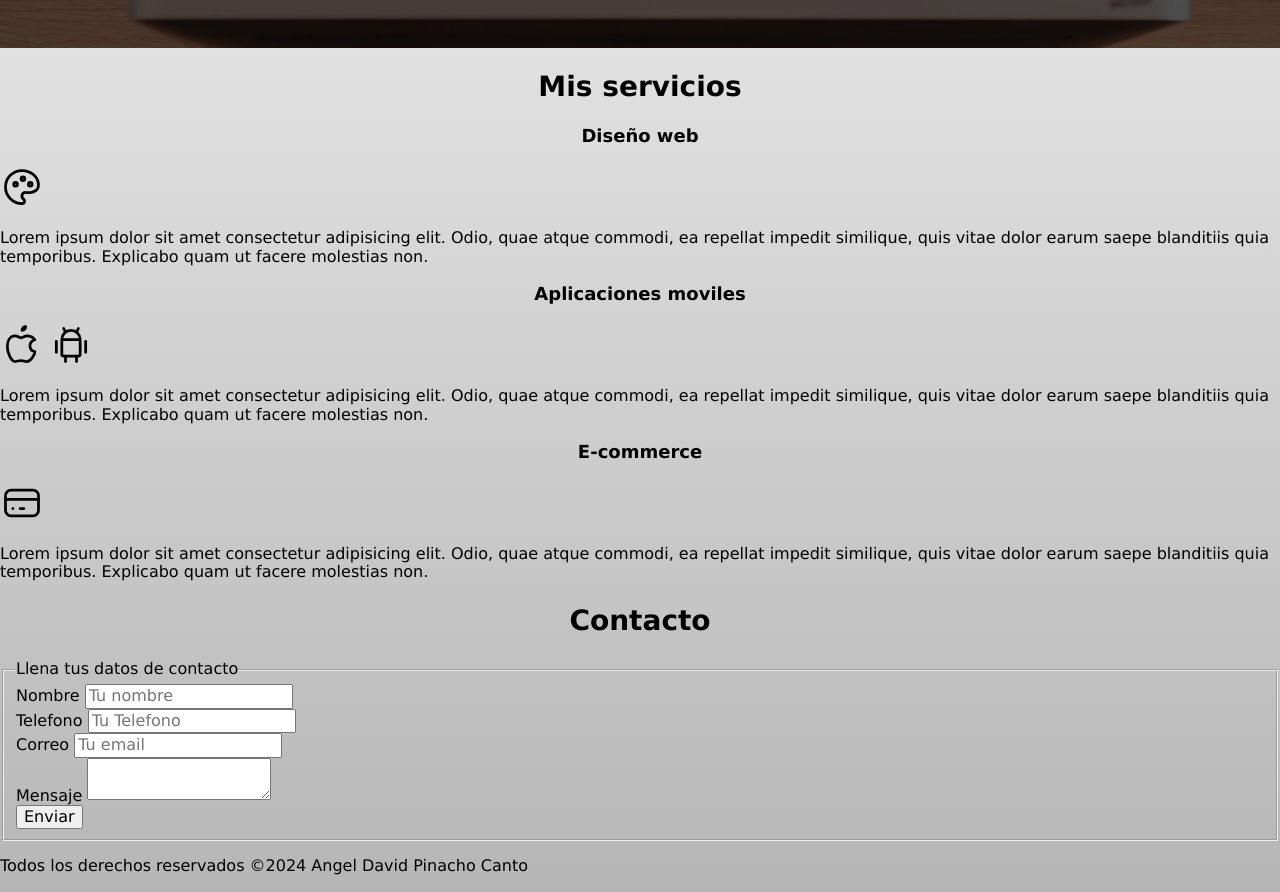
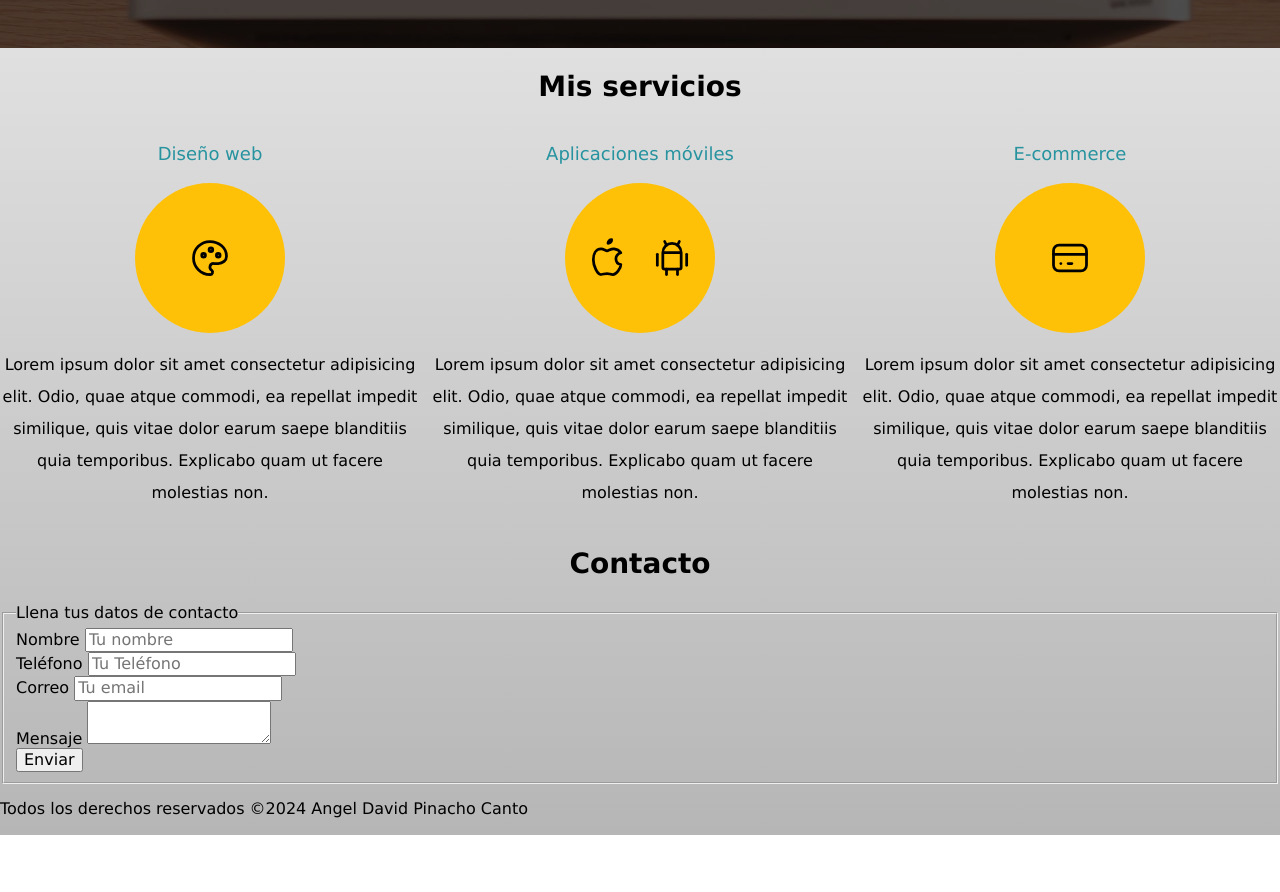
Before and after one commit to angl10/Proyecto, a plain HTML site: page index.html in a window 1280 px wide. Shown: the part 540-1432 px from the top of the page. After the commit the page ends 1375 px from the top, so only its background shows below. Drawn offline with Linux system fonts and the light colour scheme.

Commit message:
Mis servicios terminados

```diff
--- a/CSS/style.css
+++ b/CSS/style.css
@@ -12,7 +12,7 @@ html{
 }
 body{
     font-size: 16px;
-    font-family: 'Lucida Sans';
+    font-family:Verdana, Geneva, Tahoma, sans-serif;
     background: linear-gradient(to top, var(--grissClaro) 0%, var(--blanco) 100%);
 }
 
@@ -130,3 +130,38 @@ mas especifico o mas definido*/
         width: 70%;
     }
 }
+
+
+/* Servicios */
+@media (min-width: 768px) {
+    .servicios{
+        display: grid;
+        /*Esta propiedad define el área de las columnas y la funcion repeat() repite 3 veces*/
+        grid-template-columns: repeat(3, 1fr);
+        column-gap: 1rem; /*Espacio entre columnas*/
+
+    }
+}
+.servicio{
+    display: flex;
+    flex-direction: column;
+    align-items: center;
+}
+.servicio h3{
+    color: var(--secundario);
+    font-weight: normal;
+}
+.servicio p{
+    text-align: center;
+    line-height: 2;
+}
+
+.iconos{
+    background-color: var(--primario);
+    width: 15rem;
+    height: 15rem;
+    border-radius: 50%;
+    display: flex;
+    justify-content: space-evenly;
+    align-items: center;
+}
--- a/index.html
+++ b/index.html
@@ -25,8 +25,8 @@
     <div class="nav-bg">
         <nav class="navegacion-principal contenedor">
             <!--href es un atributo para hacer referencias a otros sitios dentro de nuestra nav -->
-            <a href="#">inicio</a>
-            <a href="#">Sobre mi</a>
+            <a href="#">Inicio</a>
+            <a href="#">Sobre mí</a>
             <a href="#">Clientes</a>
             <a href="#">Contactos</a>
         </nav>
@@ -49,8 +49,10 @@
 
     <main>
         <h2>Mis servicios</h2>
-        <section>
+        <div class="servicios">
+            <section class="servicio">
                 <h3>Diseño web</h3>
+                <div class="iconos">
                     <svg xmlns="http://www.w3.org/2000/svg" class="icon icon-tabler icon-tabler-palette" width="44" height="44" viewBox="0 0 24 24" stroke-width="1.5" stroke="#000000" fill="none" stroke-linecap="round" stroke-linejoin="round">
                         <path stroke="none" d="M0 0h24v24H0z" fill="none"/>
                         <path d="M12 21a9 9 0 0 1 0 -18c4.97 0 9 3.582 9 8c0 1.06 -.474 2.078 -1.318 2.828c-.844 .75 -1.989 1.172 -3.182 1.172h-2.5a2 2 0 0 0 -1 3.75a1.3 1.3 0 0 1 -1 2.25" />
@@ -58,12 +60,14 @@
                         <path d="M12.5 7.5m-1 0a1 1 0 1 0 2 0a1 1 0 1 0 -2 0" />
                         <path d="M16.5 10.5m-1 0a1 1 0 1 0 2 0a1 1 0 1 0 -2 0" />
                     </svg>
+                </div>
                 <p>Lorem ipsum dolor sit amet consectetur adipisicing elit. Odio, quae atque commodi, ea repellat impedit similique,
                     quis vitae dolor earum saepe blanditiis quia temporibus. Explicabo quam ut facere molestias non.</p>
             </section>
 
-        <section>
-            <h3>Aplicaciones moviles</h3>
+            <section class="servicio">
+                <h3>Aplicaciones móviles</h3>
+                <div class="iconos">
                     <svg xmlns="http://www.w3.org/2000/svg" class="icon icon-tabler icon-tabler-brand-apple" width="44" height="44" viewBox="0 0 24 24" stroke-width="1.5" stroke="#000000" fill="none" stroke-linecap="round" stroke-linejoin="round">
                         <path stroke="none" d="M0 0h24v24H0z" fill="none"/>
                         <path d="M8.286 7.008c-3.216 0 -4.286 3.23 -4.286 5.92c0 3.229 2.143 8.072 4.286 8.072c1.165 -.05 1.799 -.538 3.214 -.538c1.406 0 1.607 .538 3.214 .538s4.286 -3.229 4.286 -5.381c-.03 -.011 -2.649 -.434 -2.679 -3.23c-.02 -2.335 2.589 -3.179 2.679 -3.228c-1.096 -1.606 -3.162 -2.113 -3.75 -2.153c-1.535 -.12 -3.032 1.077 -3.75 1.077c-.729 0 -2.036 -1.077 -3.214 -1.077z" />
@@ -79,12 +83,14 @@
                         <path d="M9 18l0 3" />
                         <path d="M15 18l0 3" />
                     </svg>
+                </div>
                 <p>Lorem ipsum dolor sit amet consectetur adipisicing elit. Odio, quae atque commodi, ea repellat impedit similique,
                     quis vitae dolor earum saepe blanditiis quia temporibus. Explicabo quam ut facere molestias non.</p>
             </section>
 
-        <section>
+            <section class="servicio">
                 <h3>E-commerce</h3>
+                <div class="iconos">
                     <svg xmlns="http://www.w3.org/2000/svg" class="icon icon-tabler icon-tabler-credit-card" width="44" height="44" viewBox="0 0 24 24" stroke-width="1.5" stroke="#000000" fill="none" stroke-linecap="round" stroke-linejoin="round">
                         <path stroke="none" d="M0 0h24v24H0z" fill="none"/>
                         <path d="M3 5m0 3a3 3 0 0 1 3 -3h12a3 3 0 0 1 3 3v8a3 3 0 0 1 -3 3h-12a3 3 0 0 1 -3 -3z" />
@@ -92,9 +98,11 @@
                         <path d="M7 15l.01 0" />
                         <path d="M11 15l2 0" />
                     </svg>
+                </div>
                 <p>Lorem ipsum dolor sit amet consectetur adipisicing elit. Odio, quae atque commodi, ea repellat impedit similique,
                     quis vitae dolor earum saepe blanditiis quia temporibus. Explicabo quam ut facere molestias non.</p>
             </section>
+        </div>
     </main>
 
     <section>
@@ -108,8 +116,8 @@
                     <input type="text" placeholder="Tu nombre">
                 </div>
                 <div>
-                    <label>Telefono</label>
-                    <input type="tel" placeholder="Tu Telefono">
+                    <label>Teléfono</label>
+                    <input type="tel" placeholder="Tu Teléfono">
                 </div>
                 <div>
                     <label>Correo</label>
```
Lines whose indentation alone changed are shown as unchanged.
